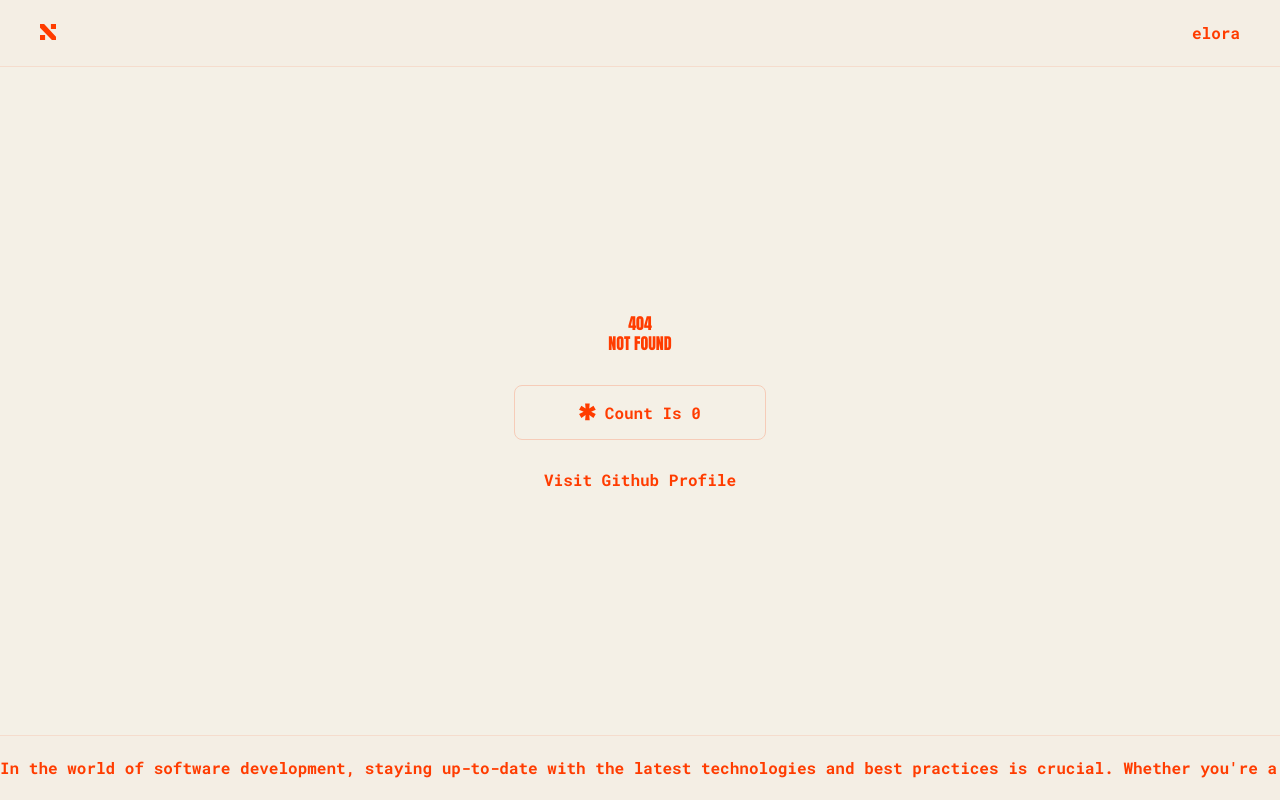
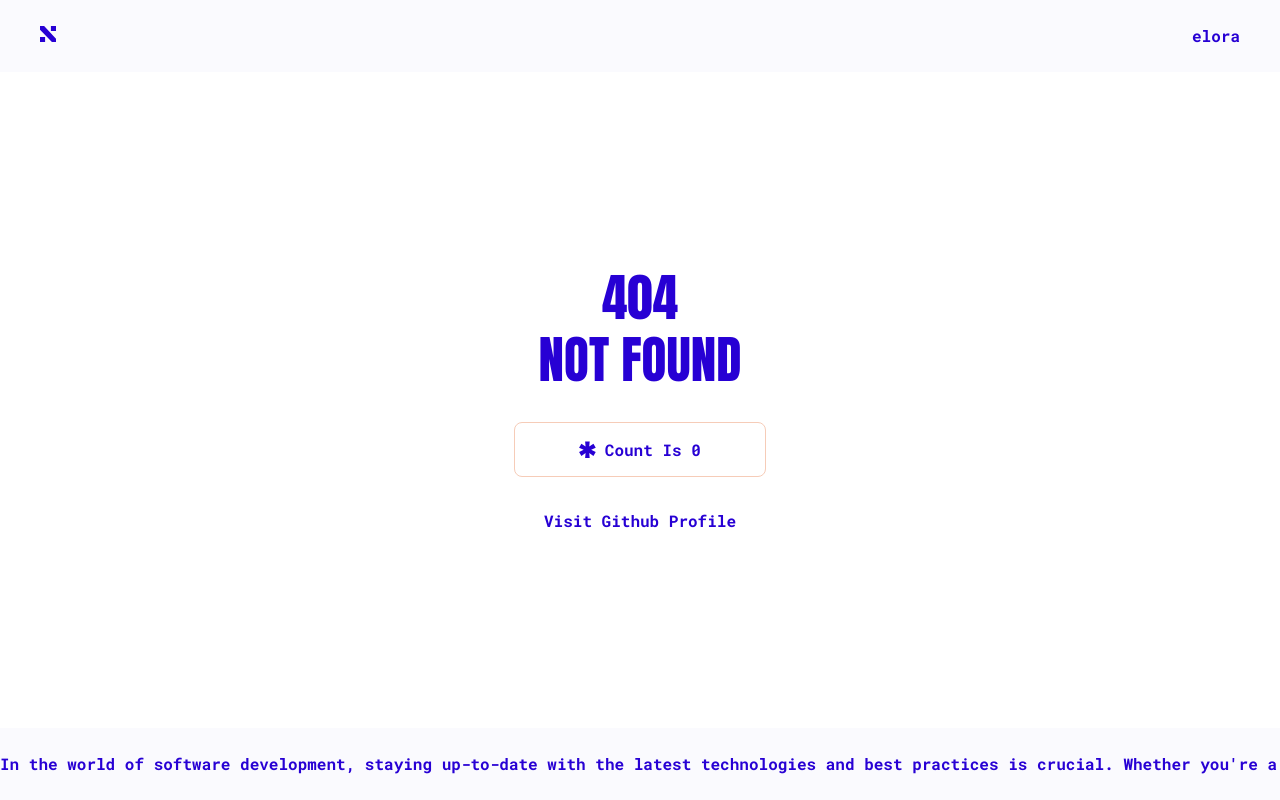
Before and after one commit to eloraa/vite-static-boilerplate, a website built with Vite: page 404.html in a window 1280 px wide. Built offline with nearby package versions, Linux system fonts and the light colour scheme.

Commit message:
change the 404 visual

```diff
--- a/404.html
+++ b/404.html
@@ -9,147 +9,7 @@
     <link rel="preconnect" href="https://fonts.gstatic.com" crossorigin />
     <link href="https://fonts.googleapis.com/css2?family=Anton&family=Roboto+Mono:wght@700&display=swap" rel="stylesheet" />
 
-    <style>
-      :root {
-        font-family: Inter, system-ui, Avenir, Helvetica, Arial, sans-serif;
-        line-height: 1.5;
-        font-weight: 700;
-
-        color: #ff3c00;
-        background-color: #f4f0e6;
-
-        font-synthesis: none;
-        text-rendering: optimizeLegibility;
-        -webkit-font-smoothing: antialiased;
-        -moz-osx-font-smoothing: grayscale;
-        -webkit-text-size-adjust: 100%;
-      }
-      * {
-        box-sizing: border-box;
-        padding: 0;
-        margin: 0;
-      }
-
-      a {
-        font-weight: 500;
-        color: #ff3c00;
-        text-decoration: inherit;
-      }
-
-      html,
-      body {
-        height: 100%;
-      }
-
-      body {
-        margin: 0;
-        display: flex;
-        flex-direction: column;
-        justify-content: space-between;
-        font-family: 'Roboto Mono', monospace;
-      }
-
-      svg,
-      img {
-        width: 100%;
-        height: 100%;
-      }
-
-      h1 {
-        font-size: clamp(1rem, 8vw, 3.2rem);
-        text-transform: uppercase;
-        line-height: 1.2;
-        font-family: 'Anton', sans-serif;
-      }
-
-      #app {
-        max-width: 1280px;
-        margin: 0 auto;
-        padding: 2rem;
-        text-align: center;
-      }
-
-      .logo {
-        display: inline-block;
-        height: 4rem;
-        width: 4rem;
-        margin: 2rem 0.5rem;
-        will-change: filter;
-        transition: filter 300ms;
-      }
-      .logo:hover {
-        filter: drop-shadow(0 0 2rem #ff3c00aa);
-      }
-
-      .card {
-        padding: 2rem;
-      }
-
-      .read-the-docs {
-        color: #ff3c00;
-      }
-
-      button {
-        border-radius: 8px;
-        border: 1px solid #f6ccb8;
-        padding: 1rem 4rem;
-        font-size: 1rem;
-        font-weight: 500;
-        font-family: inherit;
-        background: transparent;
-        color: #ff3c00;
-        cursor: pointer;
-        transition: border-color 0.25s;
-
-        margin: auto;
-        display: flex;
-        gap: 8px;
-        align-items: center;
-      }
-      span.spinner {
-        width: 1.1rem;
-        height: 1.1rem;
-      }
-      button:hover,
-      button:focus,
-      button:focus-visible {
-        border-color: #ff3c00;
-      }
-
-      .container {
-        display: flex;
-        justify-content: space-between;
-        align-items: center;
-        padding: 0 40px;
-      }
-      h2 {
-        font-size: 1rem;
-        font-weight: 700;
-      }
-      header,
-      footer {
-        background-color: #ff3c0002;
-        width: 100%;
-        padding: clamp(24px, 1vw, 10rem) 0;
-      }
-      header .ne {
-        width: 1rem;
-        height: 1rem;
-        margin: 0;
-      }
-      header .ne:hover {
-        filter: drop-shadow(0 0 0.5rem #ff3c00aa);
-      }
-      footer {
-        display: flex;
-        overflow: hidden;
-      }
-      footer h4 {
-        font-size: 1rem;
-        font-weight: 700;
-        white-space: nowrap;
-      }
-    </style>
+    <link rel="stylesheet" href="./src/components/sass/_404.scss">
   </head>
   <body>
     <header>
@@ -157,7 +17,7 @@
         <a href="/">
           <div class="ne logo">
             <svg viewBox="0 0 23 23">
-              <path fill-rule="evenodd" clip-rule="evenodd" d="M23 0H15.6817V7.31831H23V0ZM7.31831 15.6817H0V23H7.31831V15.6817ZM5.92394 0H0V5.428L17.1537 23H23V18.354L5.92394 0Z" fill="#FF3C00" />
+              <path fill-rule="evenodd" clip-rule="evenodd" d="M23 0H15.6817V7.31831H23V0ZM7.31831 15.6817H0V23H7.31831V15.6817ZM5.92394 0H0V5.428L17.1537 23H23V18.354L5.92394 0Z" fill="currentColor" />
             </svg>
           </div>
         </a>
@@ -199,7 +59,7 @@
     <div class="card">
       <button type="button">
         <span class="spinner"><svg viewBox="0 0 18 18">
-        <path d="M6.254 17.5863L6.72417 12.3786L2.4339 15.3967L0.0830688 11.2542L4.78473 9.06455L0.0830688 6.87493L2.4339 2.73241L6.72417 5.75053L6.254 0.542786H10.9557L10.4855 5.75053L14.7758 2.73241L17.1266 6.87493L12.4249 9.06455L17.1266 11.2542L14.7758 15.3967L10.4855 12.3786L10.9557 17.5863H6.254Z" fill="#FF3C00"/>
+        <path d="M6.254 17.5863L6.72417 12.3786L2.4339 15.3967L0.0830688 11.2542L4.78473 9.06455L0.0830688 6.87493L2.4339 2.73241L6.72417 5.75053L6.254 0.542786H10.9557L10.4855 5.75053L14.7758 2.73241L17.1266 6.87493L12.4249 9.06455L17.1266 11.2542L14.7758 15.3967L10.4855 12.3786L10.9557 17.5863H6.254Z" fill="currentColor"/>
       </svg></span>
         <span id="counter"></span>
       </button>
--- /dev/null
+++ b/src/components/sass/_404.scss
@@ -0,0 +1,146 @@
+
+@import "./colors";
+:root {
+    font-family: Inter, system-ui, Avenir, Helvetica, Arial, sans-serif;
+    line-height: 1.5;
+    font-weight: 700;
+
+    color: $main-accent;
+    background-color: $bg-color;
+
+    font-synthesis: none;
+    text-rendering: optimizeLegibility;
+    -webkit-font-smoothing: antialiased;
+    -moz-osx-font-smoothing: grayscale;
+    -webkit-text-size-adjust: 100%;
+  }
+
+  ::selection {
+    background-color: $main-accent;
+    color: $bg-color;
+  }
+  * {
+    box-sizing: border-box;
+    padding: 0;
+    margin: 0;
+  }
+
+  a {
+    font-weight: 500;
+    color: $main-accent;
+    text-decoration: inherit;
+  }
+
+  html,
+  body {
+    height: 100%;
+  }
+
+  body {
+    margin: 0;
+    display: flex;
+    flex-direction: column;
+    justify-content: space-between;
+    font-family: 'Roboto Mono', monospace;
+  }
+
+  svg,
+  img {
+    width: 100%;
+    height: 100%;
+  }
+
+  h1 {
+    font-size: clamp(1rem, 8vw, 3.2rem);
+    text-transform: uppercase;
+    line-height: 1.2;
+    font-family: 'Anton', sans-serif;
+  }
+
+  #app {
+    max-width: 1280px;
+    margin: 0 auto;
+    padding: 2rem;
+    text-align: center;
+  }
+
+  .logo {
+    display: inline-block;
+    height: 4rem;
+    width: 4rem;
+    margin: 2rem 0.5rem;
+    will-change: filter;
+    transition: filter 300ms;
+  }
+  .logo:hover {
+    filter: drop-shadow(0 0 2rem rgba($main-accent, .5));
+  }
+
+  .card {
+    padding: 2rem;
+  }
+
+  .read-the-docs {
+    color: $main-accent;
+  }
+
+  button {
+    border-radius: 8px;
+    border: 1px solid #f6ccb8;
+    padding: 1rem 4rem;
+    font-size: 1rem;
+    font-weight: 500;
+    font-family: inherit;
+    background: transparent;
+    color: $main-accent;
+    cursor: pointer;
+    transition: border-color 0.25s;
+
+    margin: auto;
+    display: flex;
+    gap: 8px;
+    align-items: center;
+  }
+  span.spinner {
+    width: 1.1rem;
+    height: 1.1rem;
+  }
+  button:hover,
+  button:focus,
+  button:focus-visible {
+    border-color: $main-accent;
+  }
+
+  .container {
+    display: flex;
+    justify-content: space-between;
+    align-items: center;
+    padding: 0 40px;
+  }
+  h2 {
+    font-size: 1rem;
+    font-weight: 700;
+  }
+  header,
+  footer {
+    background-color: rgba($main-accent, .02);
+    width: 100%;
+    padding: clamp(24px, 1vw, 10rem) 0;
+  }
+  header .ne {
+    width: 1rem;
+    height: 1rem;
+    margin: 0;
+  }
+  header .ne:hover {
+    filter: drop-shadow(0 0 0.5rem rgba($main-accent, .5));
+  }
+  footer {
+    display: flex;
+    overflow: hidden;
+  }
+  footer h4 {
+    font-size: 1rem;
+    font-weight: 700;
+    white-space: nowrap;
+  }
--- a/src/components/sass/_colors.scss
+++ b/src/components/sass/_colors.scss
@@ -1,3 +1,3 @@
-$main-accent: #FF3C00;
-$secondary-accent: #F4F0E6;
-$bg-color: #F4F0E6;
+$main-accent: #2700d4;
+$secondary-accent: #e6e8f4;
+$bg-color: #ffffff;
--- a/src/components/sass/header.scss
+++ b/src/components/sass/header.scss
@@ -18,5 +18,5 @@ header .ne {
 }
 
 header .ne:hover {
-    filter: drop-shadow(0 0 0.5rem #ff3c00aa);
+    filter: drop-shadow(0 0 0.5rem rgba($main-accent, .5));
 }
```
Also changed, not shown: index.html (+1 -1 lines).
